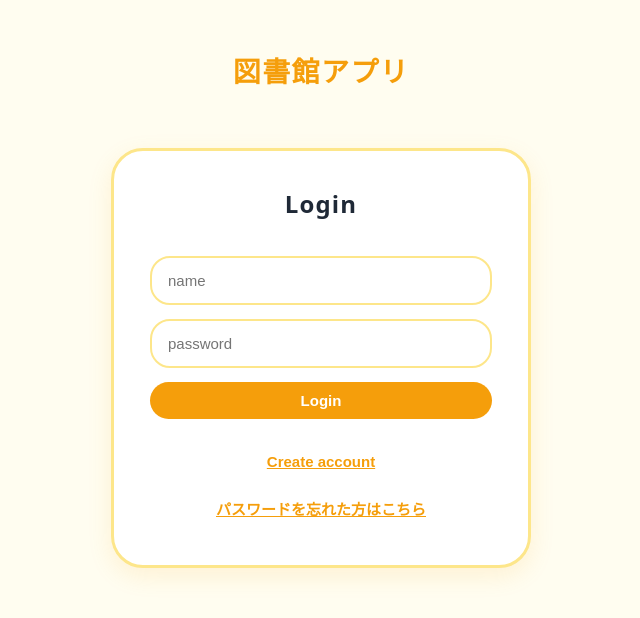
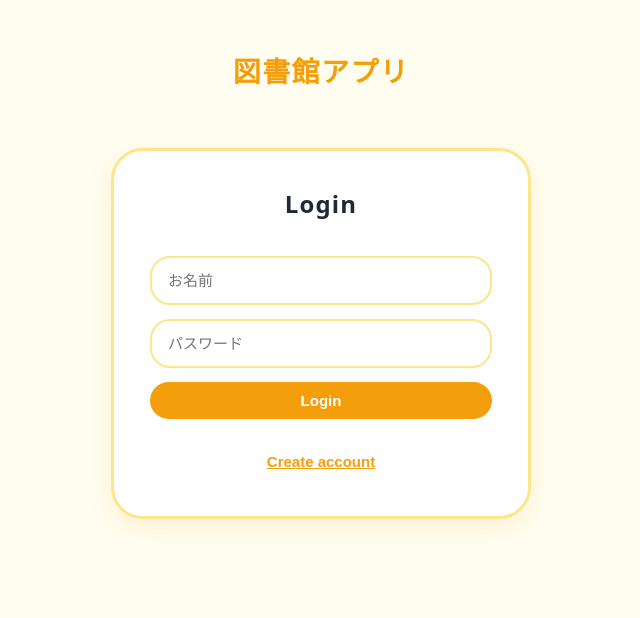
Before and after one commit to Nanako-Murata/toshokan, a Vue app in the folder toshokan-frontend/: page / in a window 1280 px wide. Shown: the top 618 px of the page, without its empty margins (319-959 px from the left). Built offline with nearby package versions, Linux system fonts and the light colour scheme; the HTML template or start-up script is replaced by a standard one.

Commit message:
delete emial function

```diff
--- a/toshokan-frontend/src/router/index.js
+++ b/toshokan-frontend/src/router/index.js
@@ -8,8 +8,6 @@ import MyPageView from "../views/MyPageView.vue"
 import LoanHistoryView from "../views/LoanHistoryView.vue"
 import BookRegisterView from "../views/BookRegisterView.vue"
 import VerifyView from "../views/VerifyView.vue"
-import PasswordResetRequestView from "../views/PasswordResetRequestView.vue"
-import PasswordUpdateView from "../views/PasswordUpdateView.vue"
 
 const routes = [
   { path: "/", component: LoginView },
@@ -20,8 +18,6 @@ const routes = [
   { path: "/books/register", component: BookRegisterView },
   { path: "/mypage", component: MyPageView },
   { path: "/loans/history", component: LoanHistoryView },
-  { path: "/password-reset-request", component: PasswordResetRequestView },
-  { path: "/password-update", component: PasswordUpdateView },
 ]
 
 export default createRouter({
--- a/toshokan-frontend/src/views/LoginView.vue
+++ b/toshokan-frontend/src/views/LoginView.vue
@@ -10,14 +10,14 @@
        <input
   v-model="name"
   type="text"
-          placeholder="name"
+  placeholder="お名前"
   autocomplete="name"
 />
 
 <input
   v-model="password"
   type="password"
-          placeholder="password"
+  placeholder="パスワード"
   autocomplete="current-password"
 />
 
@@ -34,10 +34,6 @@
       <div class="link-buttons">
         <button class="link" type="button" @click="goSignup">
           Create account
-        </button>
-
-        <button class="link" type="button" @click="goPasswordReset">
-          パスワードを忘れた方はこちら
         </button>
       </div>
 
@@ -87,10 +83,6 @@ const login = async () => {
 const goSignup = () => {
   router.push("/signup")
 }
-
-const goPasswordReset = () => {
-  router.push("/password-reset-request")
-}
 </script>
 
 <style scoped>
@@ -122,14 +114,6 @@ const goPasswordReset = () => {
   gap: 16px;
 }
 
-.link-buttons {
-  display: flex;
-  flex-direction: column;
-  align-items: center;
-  gap: 8px;
-  margin-top: 8px;
-}
-
 .app-title {
   font-size: 28px;
   color: var(--accent);
--- a/toshokan-frontend/src/views/SignupView.vue
+++ b/toshokan-frontend/src/views/SignupView.vue
@@ -1,22 +1,10 @@
 <template>
   <div>
     <h1>Signup</h1>
+<input v-model="name" placeholder="お名前" />
+<input v-model="password" type="password" placeholder="パスワード（6文字以上）" />
+<input v-model="confirmPassword" type="password" placeholder="パスワード確認" />
 
-    <div>
-      <input v-model="name" placeholder="名前" />
-    </div>
-
-    <div>
-      <input v-model="password" type="password" placeholder="パスワード（6文字以上）" />
-    </div>
-
-    <div>
-      <input v-model="confirmPassword" type="password" placeholder="パスワード確認" />
-    </div>
-
-    <div>
-      <input v-model="email" type="email" placeholder="メールアドレス" />
-    </div>
 
     <button @click="signup">登録</button>
 
@@ -47,7 +35,6 @@ const router = useRouter()
 
 const name = ref("")
 const password = ref("")
-const email = ref("")
 const errorMessage = ref("")
 const successMessage = ref("")
 
@@ -72,7 +59,7 @@ const signup = async () => {
       email: email.value
     })
 
-    successMessage.value = "確認メールを送信しました。メールのリンクをタップして登録を完了してください。"
+    successMessage.value = "会員登録が完了しました"
 
   } catch (e) {
     console.error("signup失敗:", e)
```
Lines whose indentation alone changed are shown as unchanged.
